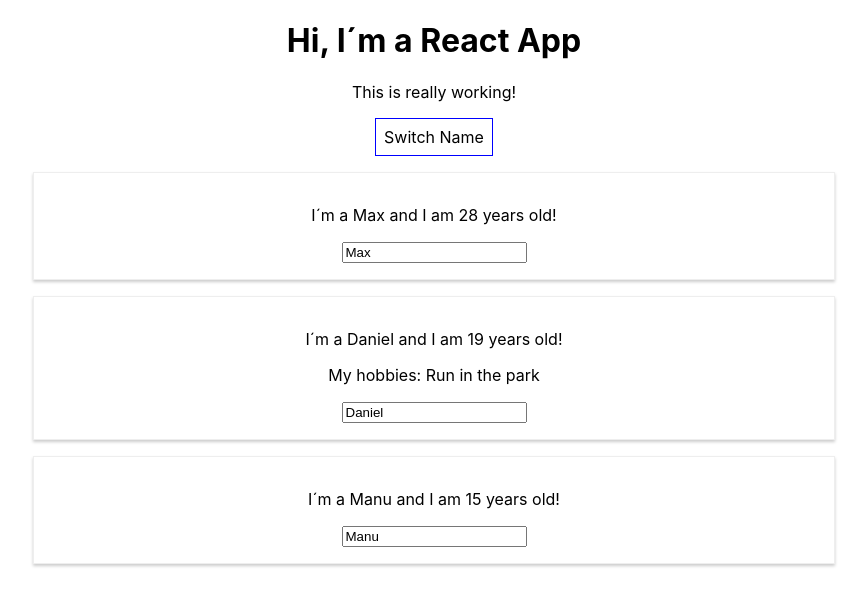
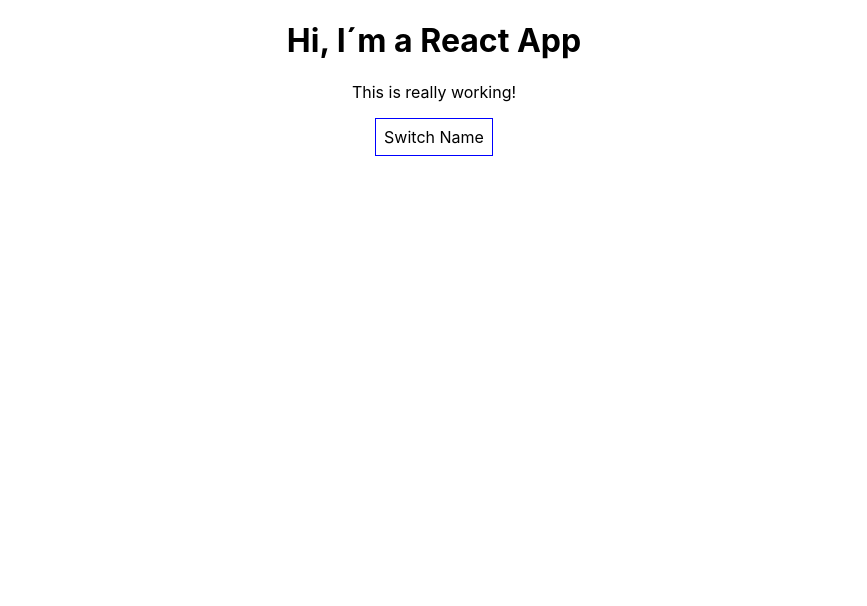
Before and after one commit to MaestroShifu/React-Complete-Guide, a React (Create React App) app: page / in a window 1280 px wide. Shown: the top 606 px of the page, without its empty margins (206-1073 px from the left). Built offline with nearby package versions, Linux system fonts and the light colour scheme.

Commit message:
Se sube condicionales y listas de un componente; anotaciones de buenas practicas

```diff
--- a/src/App.js
+++ b/src/App.js
@@ -72,6 +72,7 @@
 // Nota:
 // -> En los componentes funcionales no se usa el this.
 // -> Las variables de estado las conserva React
+// -> No se deben mutar los estados del componente
 
 const App = props => {
   // useState() -> El estado actual / Una función que lo actualiza.
@@ -83,26 +84,33 @@
     ]
   });
 
+  const [ showPersons, setshowPersons ] = useState(false);
+
   // const [ otherState, setotherState ] = useState('Some other value'); -> Otra variable de entorno
 
-  const switchNameHandler = (newName) => {
+  const nameChangedHandler = (newName, index) => {
+    let persons = [...personsState.persons];
+
+    persons[index].name = newName;
+
     setPersonsState({//-> Se crea un set para modificar cada estado
-      persons: [
-        { name: newName, age: 25 },
-        { name: "Daniel Santos", age: 22 },
-        { name: "Manu", age: 15 },
-      ]
+      persons: persons
     });
   }
 
-  const nameChangedHandler = (event) => {
-    setPersonsState({//-> Se crea un set para modificar cada estado
-      persons: [
-        { name: "Max", age: 25 },
-        { name: event.target.value, age: 22 },
-        { name: "Manu", age: 15 },
-      ]
+  const deletePersonHandler = (index) => {
+    // let persons = personsState.persons;-> Estoy copiando la asignacion por memoria a [persons], tenemos es que copiar el elemento
+    let persons = [...personsState.persons]; //-> Realizo la copia del elemento
+
+    persons.splice(index, 1);
+
+    setPersonsState({
+      persons: persons
     });
+  }
+
+  const tooglePersonsHandler = () => {
+    setshowPersons(!showPersons)
   }
 
   return (
@@ -111,22 +119,20 @@
       <p>This is really working!</p>
       {/* Es ineficiente el onClick={() =>{switchNameHandler("Maximilian")}} ya que peude generarnos problemas de rendimiento de la aplicación */}
       {/* style={style} Nos limita; ya que no podemos usar toda la potencia del CSS */}
-      <button style={style} onClick={() =>{switchNameHandler("Maximilian")}}>Switch Name</button>
+      {/* <button style={style} onClick={() =>{switchNameHandler("Maximilian")}}>Switch Name</button> */}
 
-      <Person
-        name={personsState.persons[0].name}
-        age={personsState.persons[0].age}
-      />
-      <Person
-        name={personsState.persons[1].name}
-        age={personsState.persons[1].age}
-        click={switchNameHandler.bind(this, "Max!!")}
-        changed={nameChangedHandler}
-      > My hobbies: Run in the park </Person>
-      <Person
-        name={personsState.persons[2].name}
-        age={personsState.persons[2].age}
-      />
+      <button style={style} onClick={tooglePersonsHandler}>Switch Name</button>
+
+      {/* If pro  [showPersons && data] -> Solo muestra si es verdadero */}
+      {showPersons &&
+        <div>
+          {
+            personsState.persons.map((person, index) => {
+              return <Person key={index} click={deletePersonHandler.bind(this, index)} changed={(event) => {nameChangedHandler(event.target.value, index)}} name={person.name} age={person.age}/>
+            })
+          }
+        </div>
+      }
     </div>
   );
 }
```
